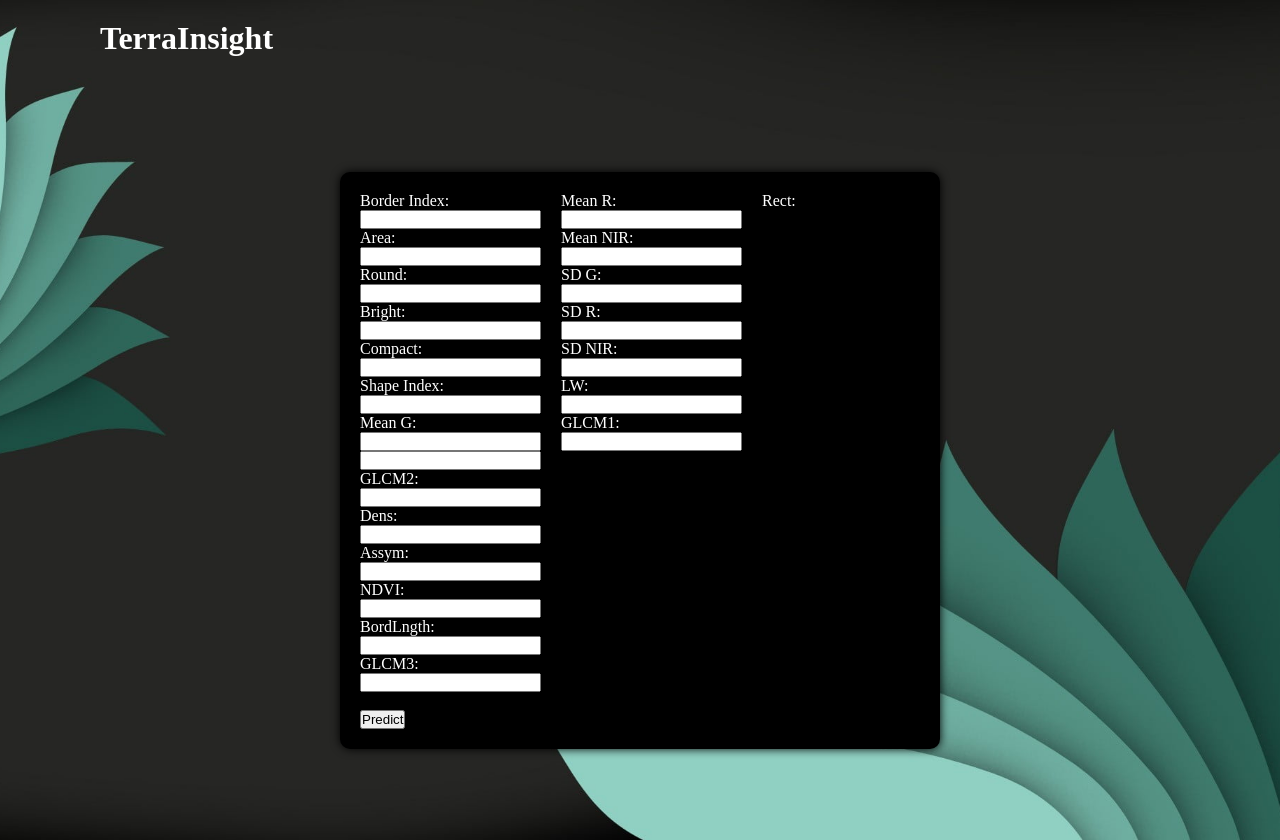
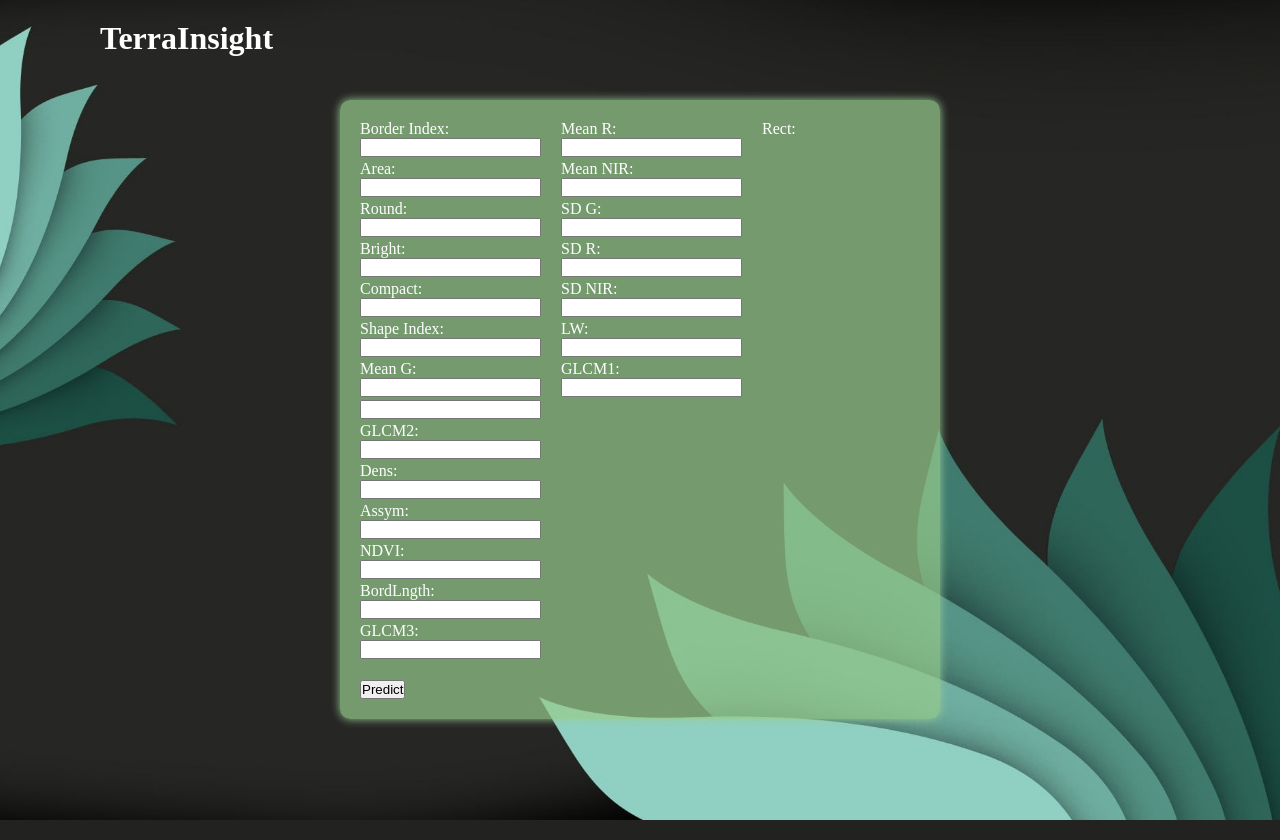
Before and after one commit to TanushJadhav/TerraInsight, a Flask app: page / in a window 1280 px wide. Run offline with Flask 3, Linux system fonts and the light colour scheme; parts of the project's set-up code (start-up, migrations or seed data) failed here and were passed over.

Commit message:
added backrgound colour to form

```diff
--- a/static/css/style.css
+++ b/static/css/style.css
@@ -6,7 +6,6 @@
 
 body {
     min-height: 100vh;
-    max-height: 100vh;
     background: url('../images/leaf_background.jpg') no-repeat;
     background-size: cover;
     background-position: center;
@@ -62,19 +61,19 @@ main {
     margin: 20px;
     display: flex;
     justify-content: center;
-    min-height: 100vh;
+    min-height: 80vh;
 }
 
 /* Form Section  */
 form{
     align-self: center;
-    background-color: rgb(0, 0, 0);
+    background-color: rgb(152, 204, 141, 0.7);
     max-width: 600px;
     width: 100%;
     padding: 20px;
     /* border: 2px solid #ffffff; */
     border-radius: 10px;
-    box-shadow: 0 0 10px rgba(0, 0, 0.5);
+    box-shadow: 0 0 10px rgb(152, 204, 150);
 }
 
 .form-col1, .form-col2 {
@@ -85,3 +84,7 @@ form{
 form label {
     color: #fff;
 }
+
+#predictionForm input {
+    margin-bottom: 3px;
+}
```
Also changed, not shown: templates/index.html (line endings or trailing spaces).
